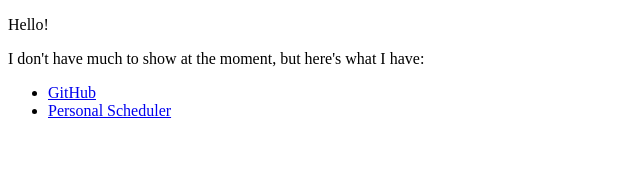
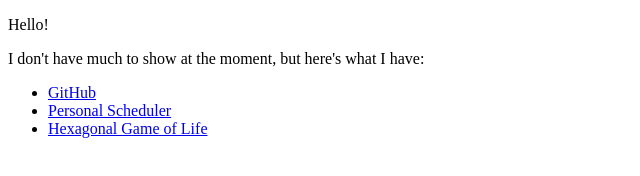
Before and after one commit to Owloid/Owloid.github.io, a plain HTML site: page index.html in a window 1280 px wide. Shown: the whole page, without its empty margins (0-640 px from the left). Drawn offline with Linux system fonts and the light colour scheme.

Commit message:
Add Hello World Hackathon project
Hexagonal Game of Life

```diff
--- a/index.html
+++ b/index.html
@@ -15,6 +15,7 @@
   <ul>
     <li><a href="https://github.com/Owloid">GitHub</a></li>
     <li><a href="https://owloid.github.io/personal-scheduler/">Personal Scheduler</a></li>
+    <li><a href="https://arunarjunakani.github.io/HexagonalGameOfLife/">Hexagonal Game of Life</a></li>
   </ul>
 </body>
 </html>
```
